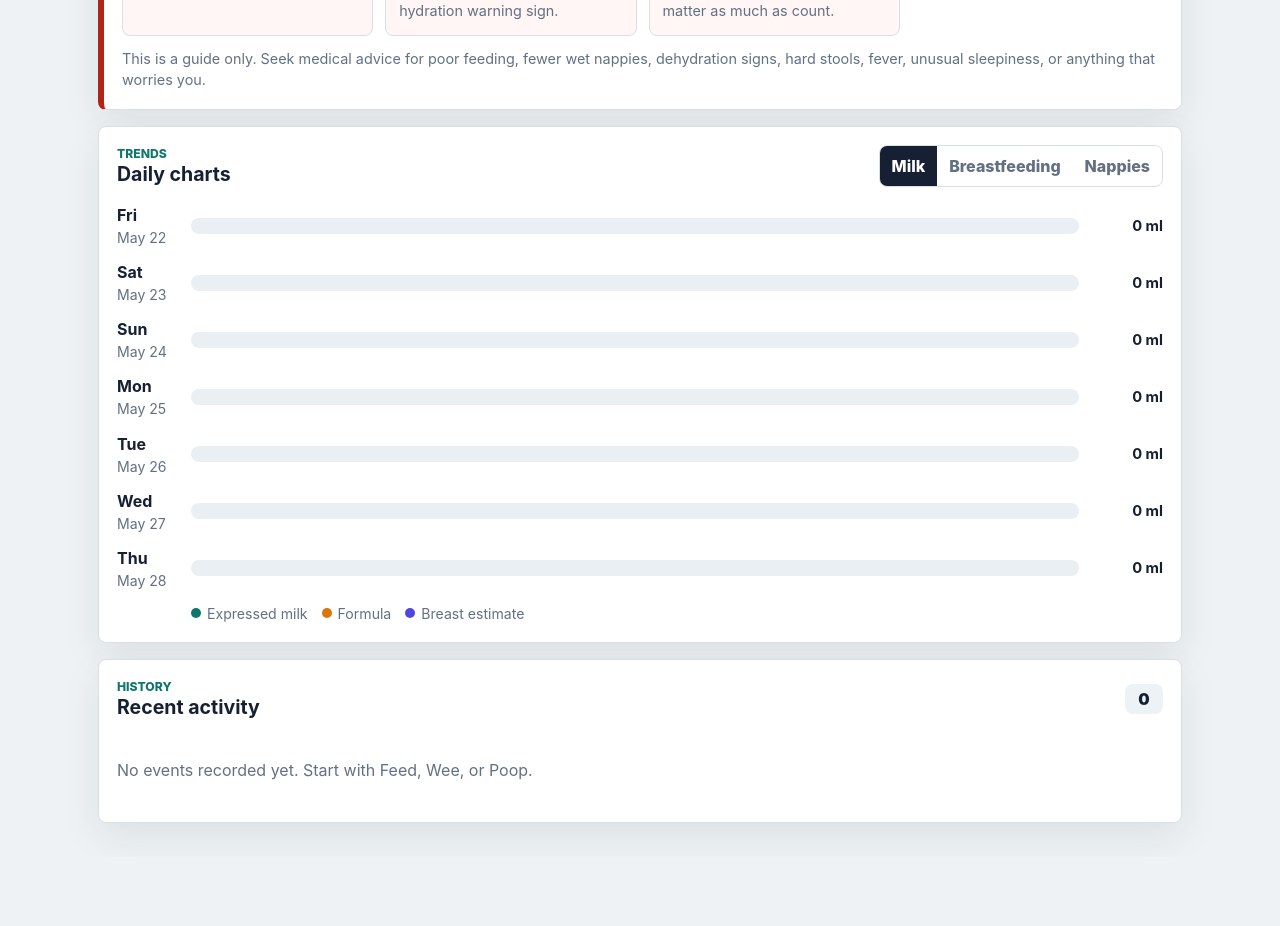
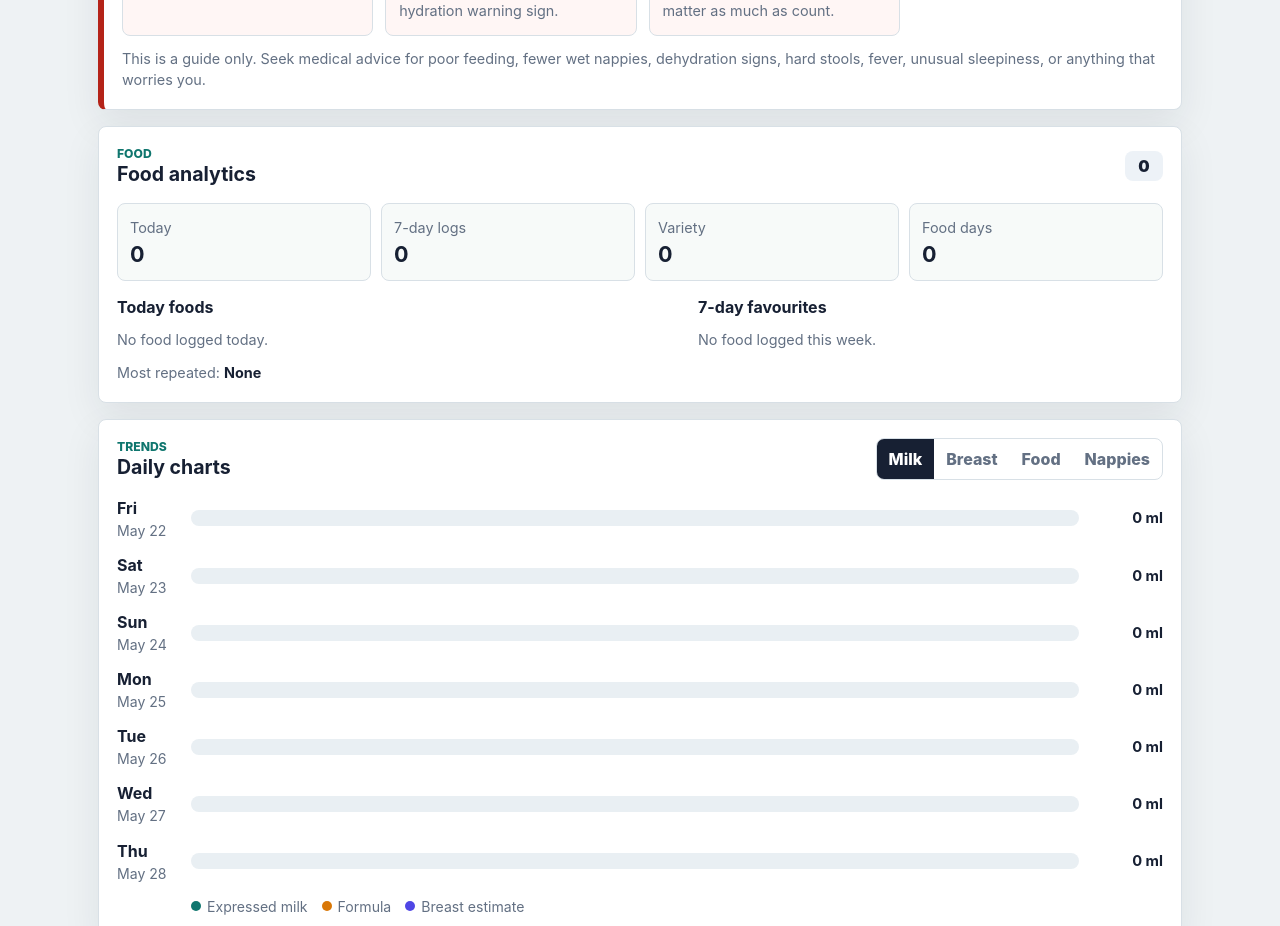
Before and after one commit to Franosei/Flybo-Baby-Tracker, a React (Vite) app: page / in a window 1280 px wide. Shown: the part 1480-2406 px from the top of the page. Before the commit the page ends 2337 px from the top, so only its background shows below. Built offline with nearby package versions, Linux system fonts and the light colour scheme.

Commit message:
adding food analytics

```diff
--- a/src/App.tsx
+++ b/src/App.tsx
@@ -5,6 +5,7 @@ import ActionButton from './components/ActionButton';
 import ActivityList from './components/ActivityList';
 import DailyCharts from './components/DailyCharts';
 import FeedModal from './components/FeedModal';
+import FoodAnalytics from './components/FoodAnalytics';
 import HealthCheck from './components/HealthCheck';
 import { useBabyTracker } from './hooks/useBabyTracker';
 import { ageInWeeks, ageLabelFromBirthDate } from './lib/age';
@@ -366,6 +367,8 @@ const App = () => {
 
       <HealthCheck profile={profile} activities={activities} todayStats={todayStats} unit={unit} />
 
+      <FoodAnalytics activities={activities} />
+
       <DailyCharts dailyStats={dailyStats} unit={unit} />
 
       <ActivityList activities={activities} onDelete={removeRecord} onUpdateTime={updateRecordTime} />
--- a/src/components/DailyCharts.tsx
+++ b/src/components/DailyCharts.tsx
@@ -7,7 +7,7 @@ import {
 } from '../lib/units';
 import type { DailyStats, Unit } from '../types';
 
-type ChartView = 'bottle' | 'breastfeeding' | 'nappies';
+type ChartView = 'bottle' | 'breastfeeding' | 'food' | 'nappies';
 
 interface DailyChartsProps {
   dailyStats: DailyStats[];
@@ -16,7 +16,8 @@ interface DailyChartsProps {
 
 const chartViews: { label: string; value: ChartView }[] = [
   { label: 'Milk', value: 'bottle' },
-  { label: 'Breastfeeding', value: 'breastfeeding' },
+  { label: 'Breast', value: 'breastfeeding' },
+  { label: 'Food', value: 'food' },
   { label: 'Nappies', value: 'nappies' },
 ];
 
@@ -41,6 +42,10 @@ const DailyCharts = ({ dailyStats, unit }: DailyChartsProps) => {
   );
   const maxNappyCount = useMemo(
     () => Math.max(...dailyStats.map((day) => Math.max(day.weeCount, day.poopCount)), 1),
+    [dailyStats],
+  );
+  const maxFoodCount = useMemo(
+    () => Math.max(...dailyStats.map((day) => day.foodCount), 1),
     [dailyStats],
   );
 
@@ -167,6 +172,26 @@ const DailyCharts = ({ dailyStats, unit }: DailyChartsProps) => {
           ))}
         </div>
       ) : null}
+
+      {view === 'food' ? (
+        <div className="chart-list" role="list">
+          {dailyStats.map((day) => (
+            <div className="chart-row" key={day.key} role="listitem">
+              <div className="chart-date">
+                <strong>{day.dayLabel}</strong>
+                <span>{day.dateLabel}</span>
+              </div>
+              <div className="bar-track" aria-label={`${day.dateLabel} food logs`}>
+                <span
+                  className="bar-fill food"
+                  style={{ width: `${widthFor(day.foodCount, maxFoodCount)}%` }}
+                />
+              </div>
+              <strong className="chart-value">{day.foodCount}</strong>
+            </div>
+          ))}
+        </div>
+      ) : null}
     </section>
   );
 };
--- /dev/null
+++ b/src/components/FoodAnalytics.tsx
@@ -0,0 +1,132 @@
+import { format, isSameDay } from 'date-fns';
+import type { ActivityRecord } from '../types';
+
+interface FoodAnalyticsProps {
+  activities: ActivityRecord[];
+}
+
+interface FoodLog {
+  id: string;
+  name: string;
+  timestamp: string;
+  time: number;
+}
+
+interface FoodRank {
+  name: string;
+  count: number;
+  lastTime: number;
+}
+
+const normalizeFoodName = (value?: string) => {
+  const name = value?.trim();
+  return name || 'Food';
+};
+
+const getWeekStart = () => {
+  const start = new Date();
+  start.setHours(0, 0, 0, 0);
+  start.setDate(start.getDate() - 6);
+  return start.getTime();
+};
+
+const FoodAnalytics = ({ activities }: FoodAnalyticsProps) => {
+  const today = new Date();
+  const weekStart = getWeekStart();
+
+  const foodLogs = activities
+    .filter((activity) => activity.type === 'feed' && activity.details?.feedType === 'food')
+    .map<FoodLog>((activity) => ({
+      id: activity.id,
+      name: normalizeFoodName(activity.details?.foodName),
+      timestamp: activity.timestamp,
+      time: new Date(activity.timestamp).getTime(),
+    }))
+    .filter((food) => !Number.isNaN(food.time));
+
+  const todayFoods = foodLogs.filter((food) => isSameDay(new Date(food.timestamp), today));
+  const weekFoods = foodLogs.filter((food) => food.time >= weekStart);
+  const loggedDays = new Set(weekFoods.map((food) => format(new Date(food.timestamp), 'yyyy-MM-dd'))).size;
+  const foodCounts = new Map<string, FoodRank>();
+
+  weekFoods.forEach((food) => {
+    const key = food.name.toLocaleLowerCase();
+    const current = foodCounts.get(key);
+
+    foodCounts.set(key, {
+      name: current?.name ?? food.name,
+      count: (current?.count ?? 0) + 1,
+      lastTime: Math.max(current?.lastTime ?? 0, food.time),
+    });
+  });
+
+  const rankedFoods = [...foodCounts.values()]
+    .sort((a, b) => b.count - a.count || b.lastTime - a.lastTime)
+    .slice(0, 5);
+  const mostRepeated = rankedFoods[0]?.name ?? 'None';
+
+  return (
+    <section className="panel food-panel">
+      <div className="panel-header">
+        <div>
+          <span className="section-kicker">Food</span>
+          <h2>Food analytics</h2>
+        </div>
+        <span className="count-pill">{weekFoods.length}</span>
+      </div>
+
+      <div className="food-metric-grid">
+        <article className="food-metric">
+          <span>Today</span>
+          <strong>{todayFoods.length}</strong>
+        </article>
+        <article className="food-metric">
+          <span>7-day logs</span>
+          <strong>{weekFoods.length}</strong>
+        </article>
+        <article className="food-metric">
+          <span>Variety</span>
+          <strong>{foodCounts.size}</strong>
+        </article>
+        <article className="food-metric">
+          <span>Food days</span>
+          <strong>{loggedDays}</strong>
+        </article>
+      </div>
+
+      <div className="food-analytics-grid">
+        <div>
+          <h3>Today foods</h3>
+          {todayFoods.length ? (
+            <div className="food-chip-list">
+              {todayFoods.map((food) => (
+                <span key={food.id} className="food-chip">{food.name}</span>
+              ))}
+            </div>
+          ) : (
+            <p className="food-empty">No food logged today.</p>
+          )}
+        </div>
+        <div>
+          <h3>7-day favourites</h3>
+          {rankedFoods.length ? (
+            <ol className="food-rank-list">
+              {rankedFoods.map((food) => (
+                <li key={food.name}>
+                  <span>{food.name}</span>
+                  <strong>{food.count}</strong>
+                </li>
+              ))}
+            </ol>
+          ) : (
+            <p className="food-empty">No food logged this week.</p>
+          )}
+        </div>
+      </div>
+
+      <p className="food-note">Most repeated: <strong>{mostRepeated}</strong></p>
+    </section>
+  );
+};
+
+export default FoodAnalytics;
--- a/src/styles/global.css
+++ b/src/styles/global.css
@@ -18,6 +18,8 @@
   --poop-soft: #ffe8d7;
   --formula: #d97706;
   --breast: #4f46e5;
+  --food: #7c3aed;
+  --food-soft: #ede9fe;
   --shadow: 0 14px 38px rgba(23, 32, 51, 0.08);
 }
 
@@ -767,6 +769,10 @@ p {
   background: var(--poop);
 }
 
+.bar-fill.food {
+  background: var(--food);
+}
+
 .chart-value {
   min-width: 72px;
   color: var(--ink);
@@ -818,6 +824,112 @@ p {
 .duo-bar strong {
   color: var(--ink);
   text-align: right;
+}
+
+.food-metric-grid {
+  display: grid;
+  grid-template-columns: repeat(4, minmax(0, 1fr));
+  gap: 10px;
+}
+
+.food-metric {
+  min-height: 78px;
+  display: grid;
+  align-content: center;
+  gap: 4px;
+  padding: 12px;
+  border: 1px solid var(--line);
+  border-radius: 8px;
+  background: var(--surface);
+}
+
+.food-metric span,
+.food-empty,
+.food-note {
+  color: var(--muted);
+  font-size: 0.9rem;
+}
+
+.food-metric strong {
+  color: var(--ink);
+  font-size: 1.35rem;
+  line-height: 1.1;
+}
+
+.food-analytics-grid {
+  display: grid;
+  grid-template-columns: minmax(0, 1fr) minmax(260px, 0.82fr);
+  gap: 14px;
+  margin-top: 14px;
+}
+
+.food-analytics-grid h3 {
+  margin: 0 0 10px;
+  color: var(--ink);
+  font-size: 1rem;
+}
+
+.food-chip-list {
+  display: flex;
+  flex-wrap: wrap;
+  gap: 8px;
+}
+
+.food-chip {
+  min-height: 34px;
+  display: inline-flex;
+  align-items: center;
+  max-width: 100%;
+  padding: 7px 10px;
+  border-radius: 8px;
+  background: var(--food-soft);
+  color: var(--food);
+  font-weight: 800;
+  overflow-wrap: anywhere;
+}
+
+.food-rank-list {
+  display: grid;
+  gap: 8px;
+  margin: 0;
+  padding: 0;
+  list-style: none;
+}
+
+.food-rank-list li {
+  min-height: 38px;
+  display: grid;
+  grid-template-columns: minmax(0, 1fr) 34px;
+  align-items: center;
+  gap: 10px;
+  padding: 8px 10px;
+  border: 1px solid var(--line);
+  border-radius: 8px;
+  background: white;
+}
+
+.food-rank-list span {
+  min-width: 0;
+  color: var(--ink);
+  font-weight: 800;
+  overflow-wrap: anywhere;
+}
+
+.food-rank-list strong {
+  min-height: 26px;
+  display: grid;
+  place-items: center;
+  border-radius: 8px;
+  background: var(--food-soft);
+  color: var(--food);
+}
+
+.food-note {
+  margin-top: 12px;
+}
+
+.food-note strong {
+  color: var(--ink);
 }
 
 .activity-list {
@@ -1022,7 +1134,8 @@ p {
 @media (max-width: 900px) {
   .summary-grid,
   .split-summary,
-  .health-grid {
+  .health-grid,
+  .food-metric-grid {
     grid-template-columns: repeat(2, minmax(0, 1fr));
   }
 }
@@ -1053,7 +1166,9 @@ p {
   .action-panel,
   .summary-grid,
   .split-summary,
-  .health-grid {
+  .health-grid,
+  .food-metric-grid,
+  .food-analytics-grid {
     grid-template-columns: 1fr;
   }
 
```
